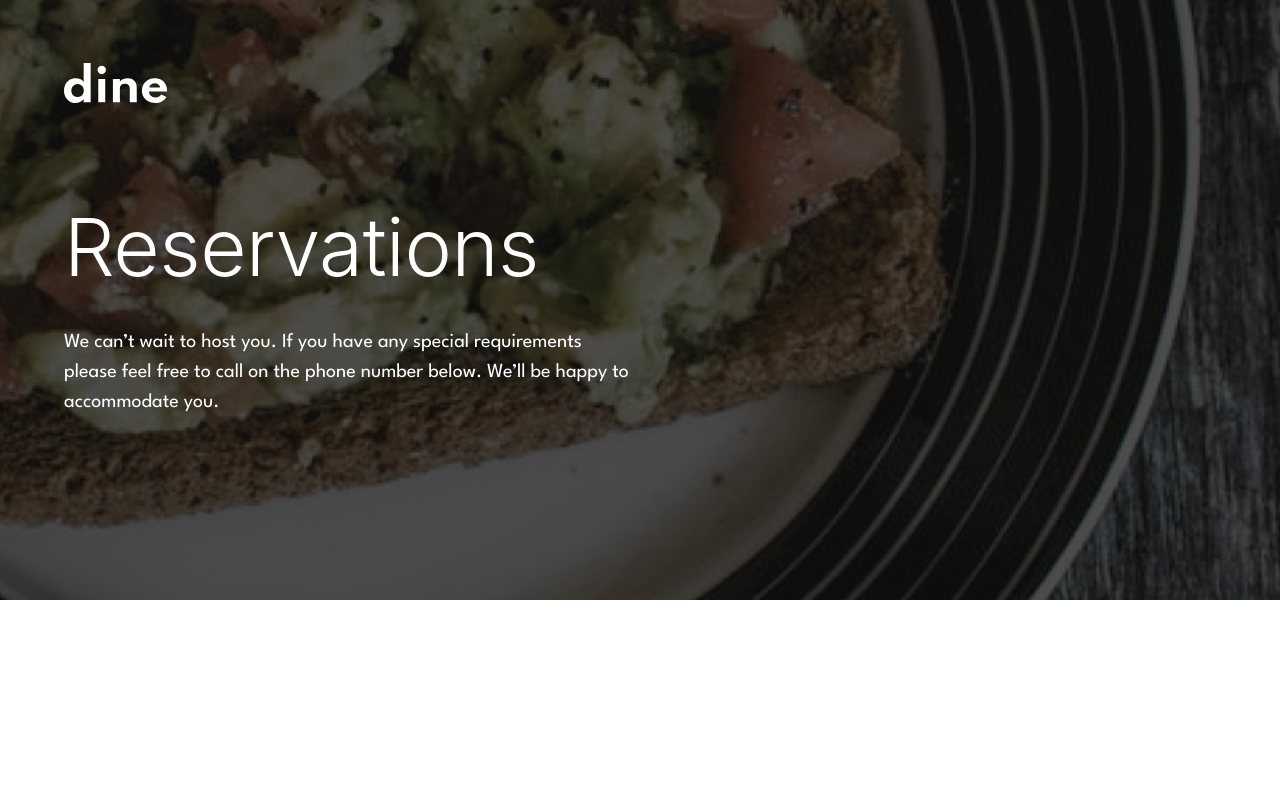
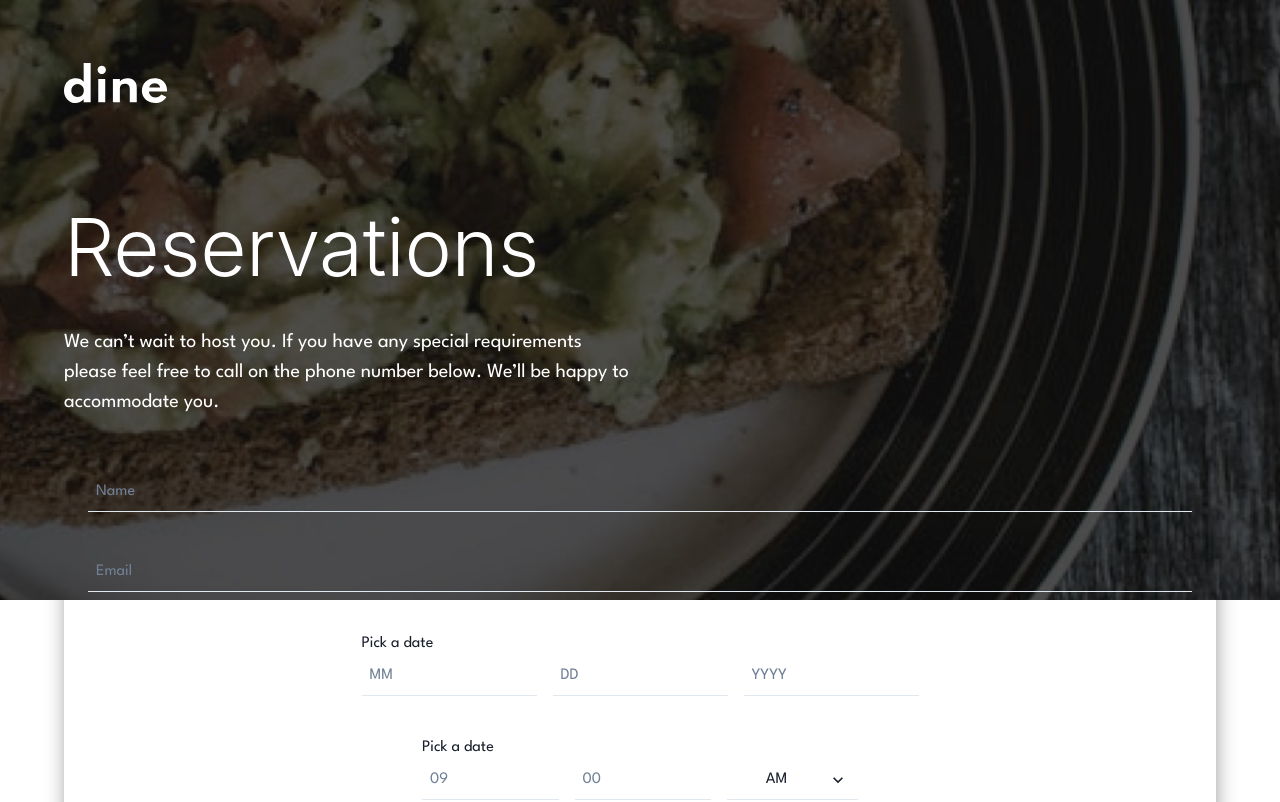
Before and after one commit to Sana-Shabeel/dine, a Next.js app: page /booking in a window 1280 px wide. Shown: the top 802 px of the page. Built offline with nearby package versions, Linux system fonts and the light colour scheme.

Commit message:
Add form

```diff
--- a/src/pages/booking.tsx
+++ b/src/pages/booking.tsx
@@ -1,6 +1,7 @@
 import React from "react";
 import { League_Spartan } from "next/font/google";
 import HeroBg from "@/componnets/Booking/HeroBg";
+import Form from "@/componnets/Booking/Form";
 
 const LeagueSpartan = League_Spartan({ subsets: ["latin"] });
 
@@ -8,6 +9,7 @@ const Booking = () => {
   return (
     <main className={LeagueSpartan.className}>
       <HeroBg />
+      <Form />
     </main>
   );
 };
```
